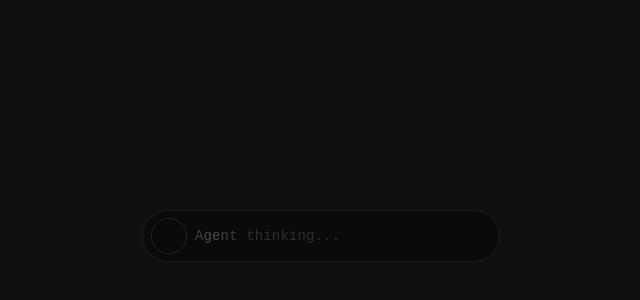
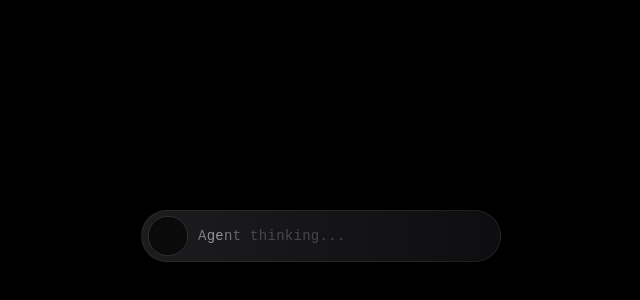
Before and after one commit to mattjss/AI-Orb, a Next.js app: page /AI-Orb/ in a window 1280 px wide. Shown: the part 164-464 px from the top of the page, without its empty margins (319-959 px from the left). Built offline with nearby package versions, Linux system fonts and the light colour scheme.

Commit message:
fix: iframe orb, black bg, gradient pill matching video

```diff
--- a/src/app/page.tsx
+++ b/src/app/page.tsx
@@ -1,78 +1,59 @@
 "use client";
-import { useEffect } from "react";
 
 export default function Home() {
-  useEffect(() => {
-    const w = window as any;
-    if (w.UnicornStudio?.init) {
-      w.UnicornStudio.init();
-    } else {
-      w.UnicornStudio = { isInitialized: false };
-      const s = document.createElement("script");
-      s.src = "https://cdn.jsdelivr.net/gh/hiunicornstudio/unicornstudio.js@v2.0.5/dist/unicornStudio.umd.js";
-      s.onload = () => w.UnicornStudio.init();
-      document.head.appendChild(s);
-    }
-  }, []);
-
   return (
     <div style={{
       width: "100vw", height: "100vh",
-      background: "#101010",
+      background: "#000000",
       display: "flex", alignItems: "center", justifyContent: "center",
     }}>
       <div style={{
         width: 422, height: 422,
-        background: "#101010",
+        background: "#000000",
         display: "flex", alignItems: "center", justifyContent: "center",
         flexShrink: 0,
       }}>
         {/* Pill */}
         <div style={{
-          width: 358,
+          width: 360,
           height: 52,
           borderRadius: 26,
-          background: "#0A0A0B",
-          border: "1px solid #1e1e20",
+          background: "linear-gradient(90deg, #1c1c1e 0%, #0e0e10 100%)",
+          border: "1px solid rgba(255,255,255,0.07)",
           display: "flex",
           alignItems: "center",
-          paddingLeft: 8,
-          paddingRight: 8,
+          paddingLeft: 6,
+          paddingRight: 16,
+          gap: 10,
+          flexShrink: 0,
         }}>
-          {/* Orb — outer ring */}
+          {/* Orb — wrapper clips iframe to circle */}
           <div style={{
-            width: 36,
-            height: 36,
-            minWidth: 36,
+            width: 40,
+            height: 40,
+            minWidth: 40,
             flexShrink: 0,
             borderRadius: "50%",
-            border: "1px solid #252527",
-            background: "#0A0A0B",
-            display: "flex",
-            alignItems: "center",
-            justifyContent: "center",
+            overflow: "hidden",
+            border: "1px solid rgba(255,255,255,0.1)",
           }}>
-            {/* Inner circle clips the Unicorn canvas */}
-            <div className="orb-circle">
-              <div className="orb-us-wrap">
-                <div
-                  data-us-project="1pR6h5M1hBZZGegkYa8W"
-                  style={{ width: "1440px", height: "900px" }}
-                />
-              </div>
-            </div>
+            <iframe
+              src="unicorn-orb.html"
+              width={40}
+              height={40}
+              style={{ display: "block", border: "none" }}
+              scrolling="no"
+            />
           </div>
 
           {/* Shimmer text */}
           <span style={{
-            marginLeft: 8,
-            flexShrink: 0,
             whiteSpace: "nowrap",
             fontFamily: "ui-monospace, monospace",
             fontSize: 14,
-            letterSpacing: "0.01em",
+            letterSpacing: "0.02em",
             color: "transparent",
-            background: "linear-gradient(90deg, rgba(79,79,79,0.5) 0%, rgba(79,79,79,0.5) 40%, rgba(79,79,79,1) 50%, rgba(79,79,79,0.5) 60%, rgba(79,79,79,0.5) 100%)",
+            background: "linear-gradient(90deg, rgba(120,120,125,0.5) 0%, rgba(120,120,125,0.5) 40%, rgba(160,160,165,1) 50%, rgba(120,120,125,0.5) 60%, rgba(120,120,125,0.5) 100%)",
             backgroundSize: "200% 100%",
             backgroundClip: "text",
             WebkitBackgroundClip: "text",
```
